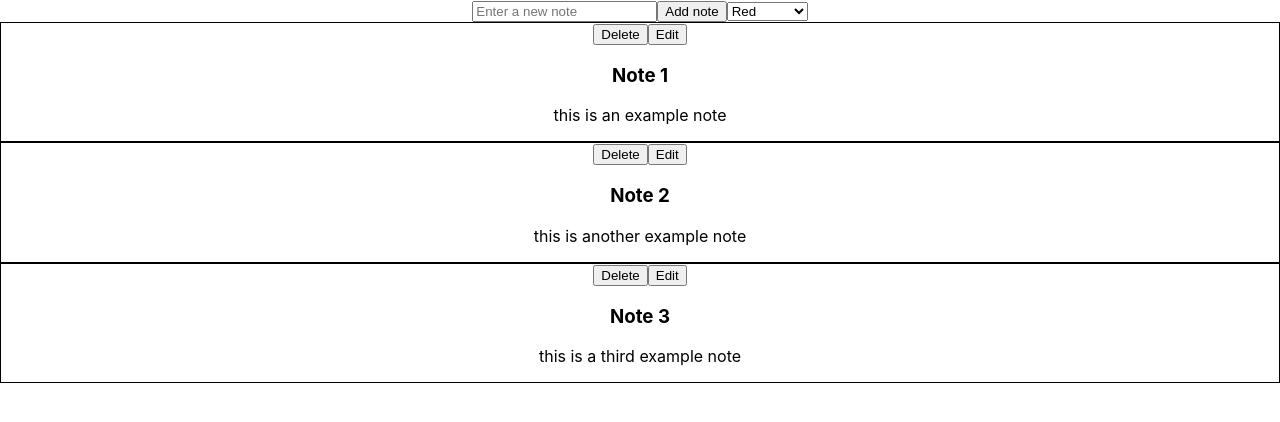
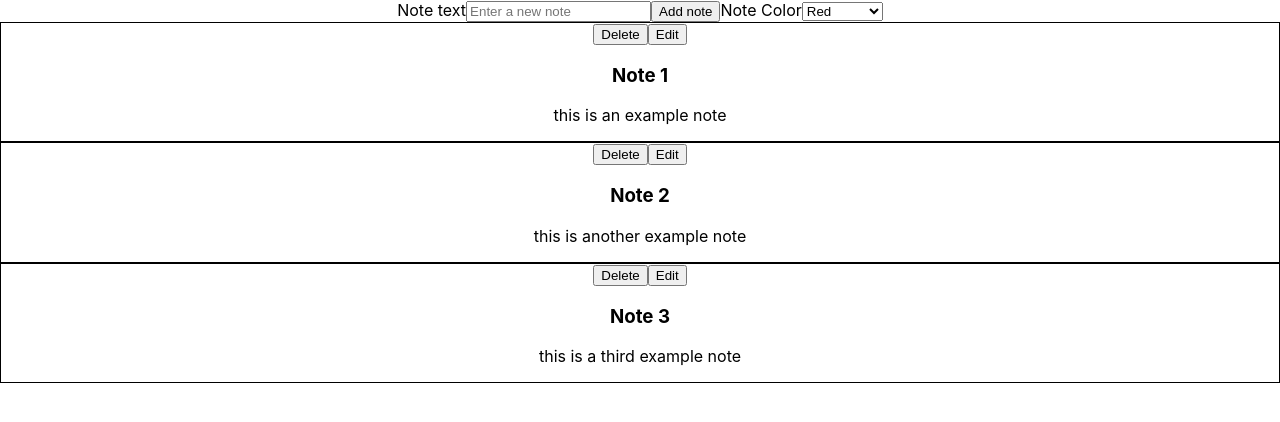
Before and after one commit to VanceLongwill/note-taking-app, a React (Create React App) app: page / in a window 1280 px wide. Shown: the top 422 px of the page. Built offline with nearby package versions, Linux system fonts and the light colour scheme.

Commit message:
add labels

```diff
--- a/src/App.js
+++ b/src/App.js
@@ -29,14 +29,18 @@ function App() {
 
   return (
     <div className="App">
+      <label htmlFor="noteInput">Note text</label>
       <NoteInput
         value={inputText}
+        id="noteInput"
         name="noteInput"
         onChange={({ target: { value } }) => setInputText(value)}
         placeholder="Enter a new note" />
       <AddButton text="Add note" onClick={handleAdd} />
+      <label htmlFor="colorPicker">Note Color</label>
       <ColorPicker
         value={userColor.id}
+        id="colorPicker"
         colors={colors}
         onChange={({ target: { value } }) => setColor(colors.find(({ id }) => id === value))} />
       {state.notes.map(note =>
--- a/src/components/ColorPicker.js
+++ b/src/components/ColorPicker.js
@@ -2,7 +2,7 @@ import React from 'react';
 
 export function ColorPicker({ value, colors, onChange, ...props }) {
   return (
-    <select value={value} onChange={onChange}>
+    <select value={value} onChange={onChange} {...props}>
       {colors.map(color =>
         <option key={color.id} value={color.id}>
           {color.name}
```
